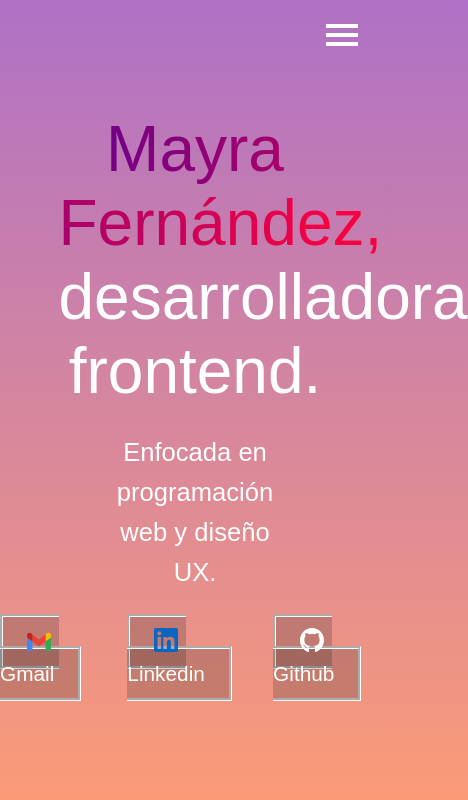
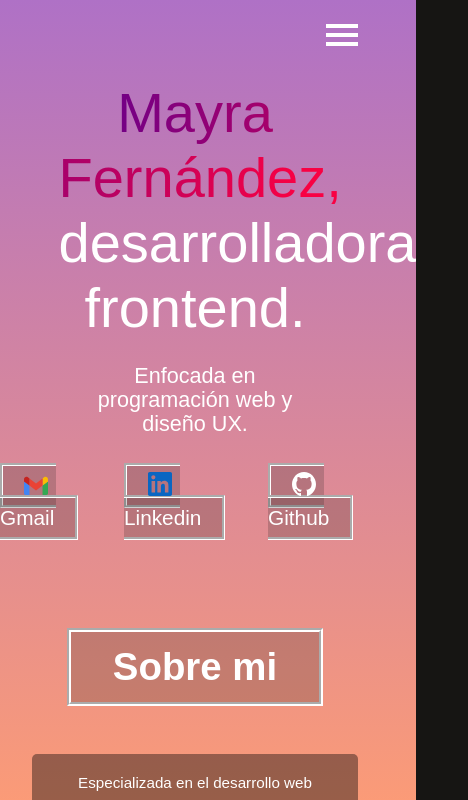
Before and after one commit to may-fernandez/portfolio, a React (Vite) app: page / in a window 390 px wide. Shown: the top 800 px of the page, 468 px wide, since content can reach past the window. Built offline with nearby package versions, Linux system fonts and the light colour scheme; a web font is replaced by a local one.

Commit message:
update media

```diff
--- a/src/Components/Contacto/Contacto.css
+++ b/src/Components/Contacto/Contacto.css
@@ -85,6 +85,11 @@
     padding: 0.7rem;
     font-size: 1rem;
 }
+
+ .form-contacto button{
+    padding: 0.4rem 1rem;
+    font-size: 1.1rem;
+ }
 }
 
 @media (max-width: 600px){
--- a/src/Components/Footer/Footer.css
+++ b/src/Components/Footer/Footer.css
@@ -15,6 +15,12 @@
     align-items: center;
     justify-content: center;
 
+}
+
+.footer p{
+  font-size: 1rem;
+  color: white;
+  font-weight: 400;
 }
 
 .footer a {
@@ -51,3 +57,17 @@
     align-items: center;
     gap: 0.5rem;
 }
+
+@media (max-width: 768px){
+  .footer a{
+    font-size: 0.8rem;
+  }
+
+  .footer p{
+    font-size: 0.8rem;
+  }
+
+  .footer img{
+    width: 0.8rem;
+  }
+}
--- a/src/Components/Hero/Hero.css
+++ b/src/Components/Hero/Hero.css
@@ -121,3 +121,32 @@
         font-size: 1.3rem;
     }
 }
+
+@media(max-width: 480px){
+    .hero{
+        margin: 3rem 0;
+    }
+    .hero h1{
+        font-size: 3.5rem;
+    }
+
+    .hero p{
+        line-height: 1.5rem;
+        font-size: 1.35rem;
+    }
+
+    .hero .hero-action{
+        gap: 0.5rem;
+    }
+
+    .a-hero{
+        padding: 0.5rem 1.3rem;
+        font-size: 0.8rem;
+    }
+
+    .a-hero img{
+        width: 1.2rem;
+        height: auto;
+    }
+
+}
```
